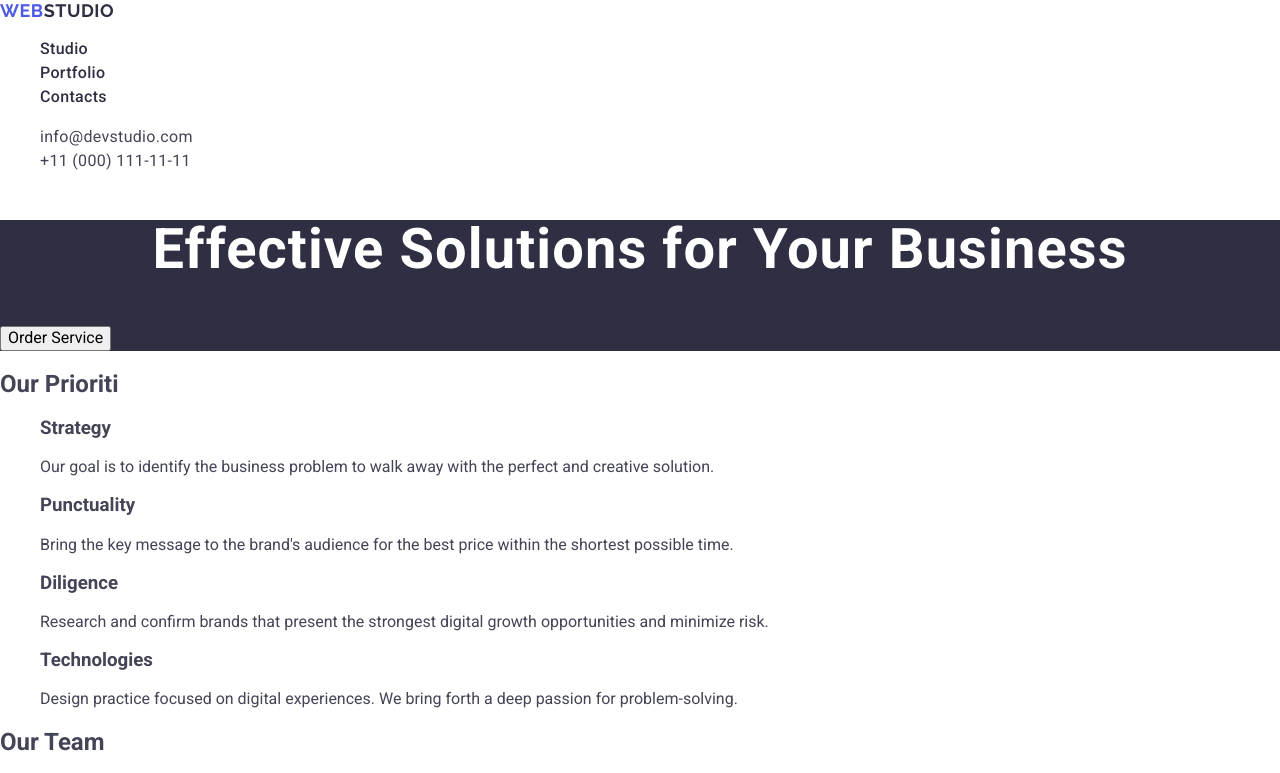
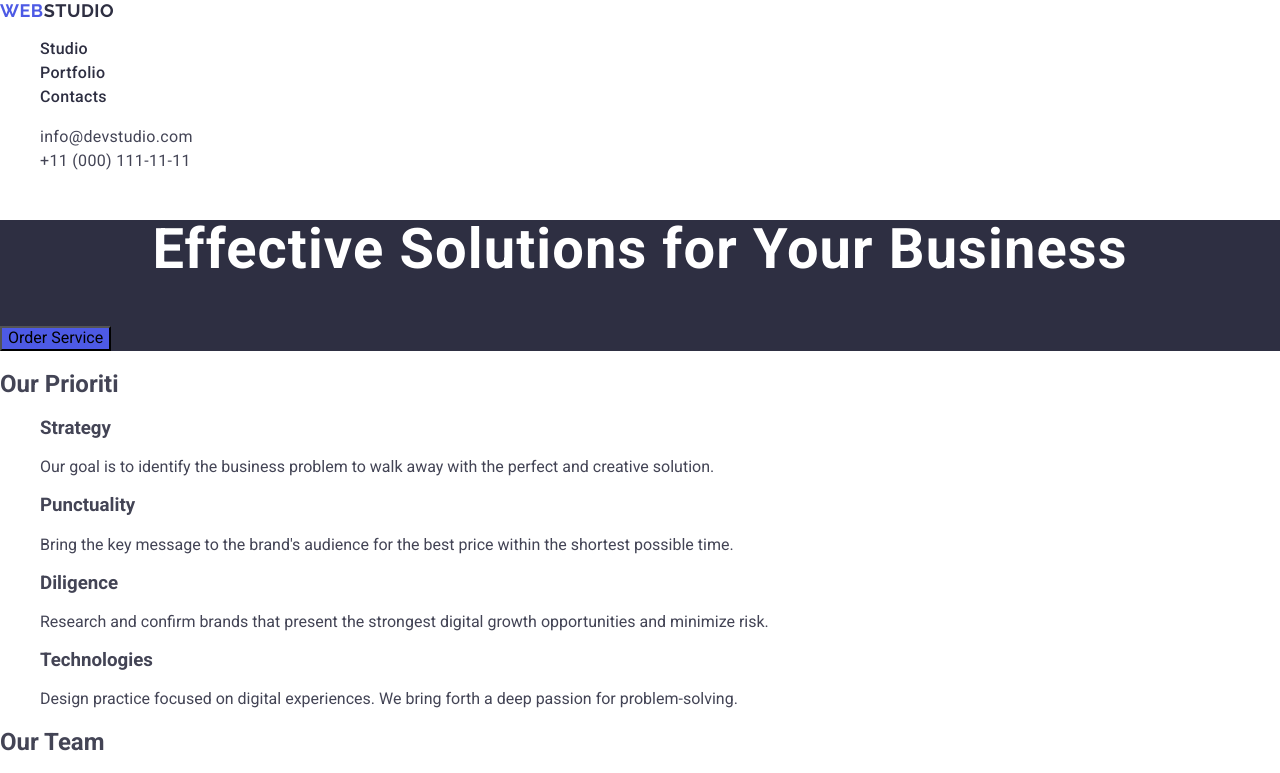
Before and after one commit to VitaliiMovchanets/goit-markup-hw-02, a plain HTML site: page index.html in a window 1280 px wide. Shown: the top 773 px of the page. Drawn offline with nearby package versions, Linux system fonts and the light colour scheme.

Commit message:
add index.html

```diff
--- a/css/stiles.css
+++ b/css/stiles.css
@@ -69,3 +69,6 @@ font-weight: 400;
         letter-spacing: 0.02em;
         text-align: center;
 }
+.hero-btn {
+    background: #4d5ae5;
+}
--- a/index.html
+++ b/index.html
@@ -46,7 +46,7 @@
     <main>
         <section class="hero">
        <h1 class="hero-title">Effective Solutions for Your Business</h1>
-        <button type="button">Order Service</button>
+        <button type="button" class="hero-btn">Order Service</button>
         </section>
 
         <section>
```
